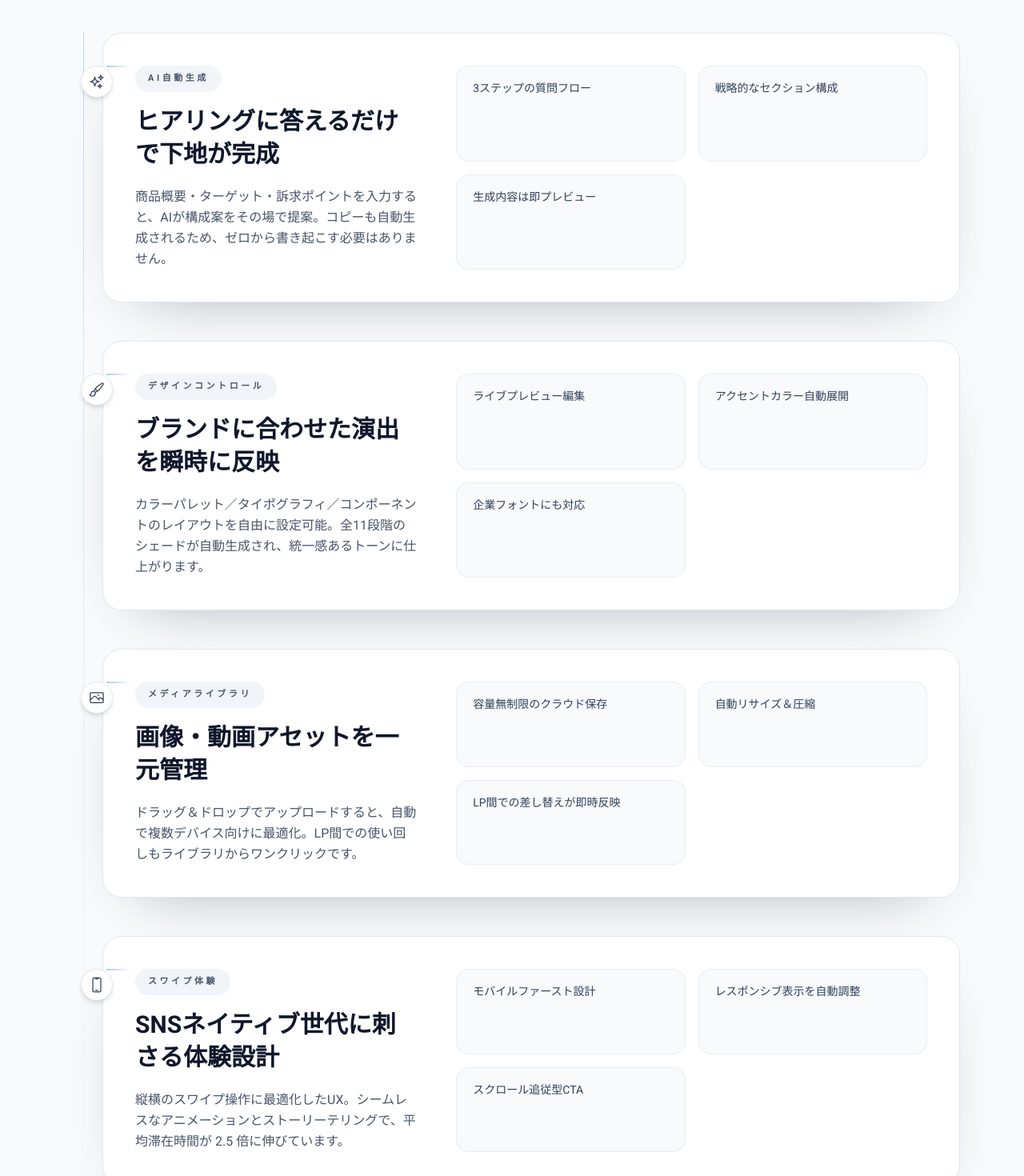
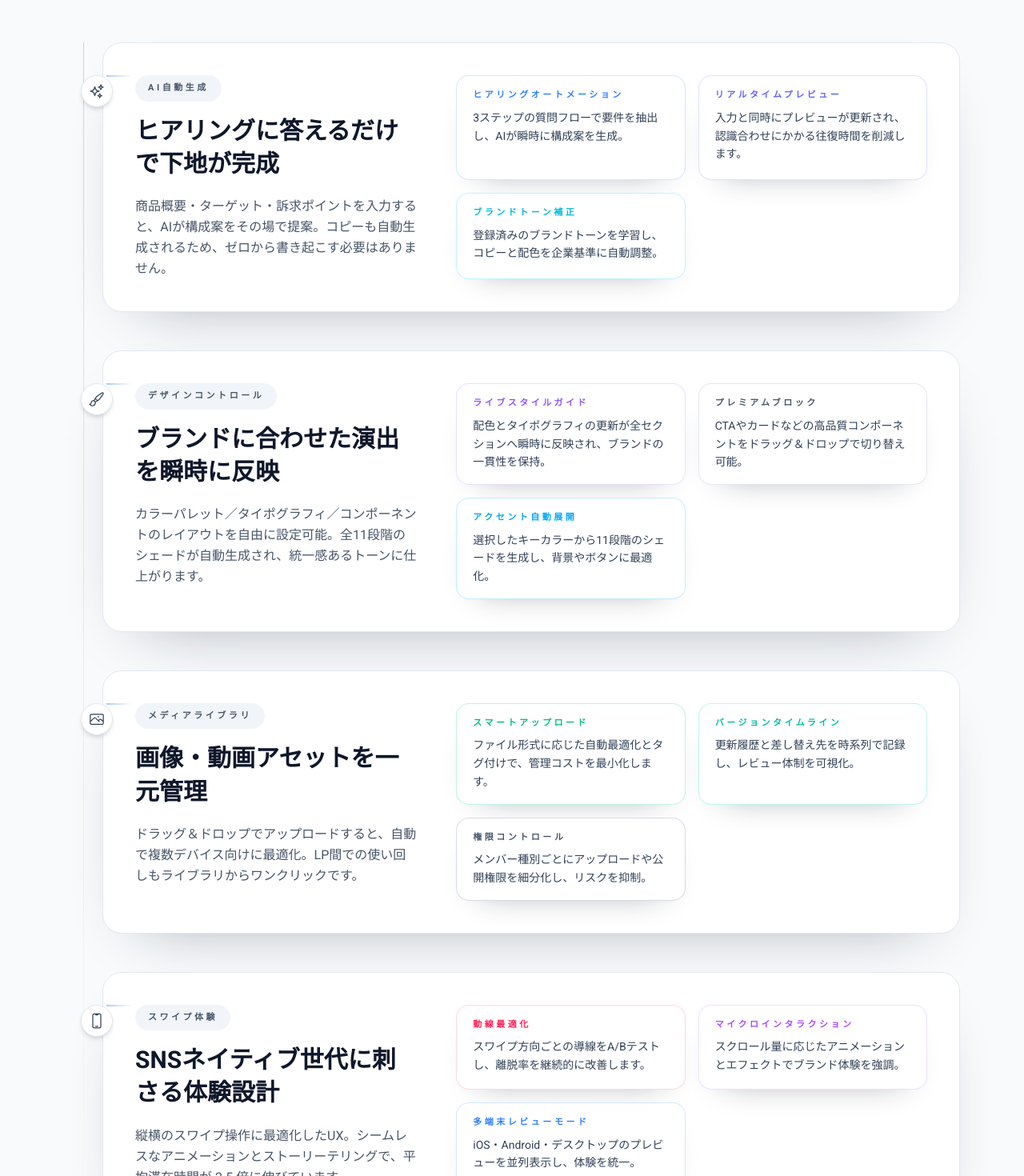
Before and after one commit to jinjinsansan/dswipe, a Next.js app: page / in a window 1280 px wide. Shown: the part 3940-5410 px from the top of the page at 80% size. Built offline with nearby package versions, Linux system fonts and the light colour scheme; a web font is replaced by a local one.

Commit message:
style: enrich feature bullets and improve metrics readability

```diff
--- a/app/page.tsx
+++ b/app/page.tsx
@@ -161,28 +161,140 @@ export default function Home() {
       tag: 'AI自動生成',
       title: 'ヒアリングに答えるだけで下地が完成',
       description: '商品概要・ターゲット・訴求ポイントを入力すると、AIが構成案をその場で提案。コピーも自動生成されるため、ゼロから書き起こす必要はありません。',
-      bullets: ['3ステップの質問フロー', '戦略的なセクション構成', '生成内容は即プレビュー']
+      bullets: [
+        {
+          title: 'ヒアリングオートメーション',
+          description: '3ステップの質問フローで要件を抽出し、AIが瞬時に構成案を生成。',
+          accent: {
+            gradient: 'from-blue-500/18 via-blue-500/6 to-transparent',
+            border: 'border-blue-400/25',
+            text: 'text-blue-500'
+          }
+        },
+        {
+          title: 'リアルタイムプレビュー',
+          description: '入力と同時にプレビューが更新され、認識合わせにかかる往復時間を削減します。',
+          accent: {
+            gradient: 'from-indigo-500/18 via-indigo-500/6 to-transparent',
+            border: 'border-indigo-400/25',
+            text: 'text-indigo-500'
+          }
+        },
+        {
+          title: 'ブランドトーン補正',
+          description: '登録済みのブランドトーンを学習し、コピーと配色を企業基準に自動調整。',
+          accent: {
+            gradient: 'from-cyan-500/16 via-cyan-500/5 to-transparent',
+            border: 'border-cyan-400/25',
+            text: 'text-cyan-500'
+          }
+        }
+      ]
     },
     {
       icon: PaintBrushIcon,
       tag: 'デザインコントロール',
       title: 'ブランドに合わせた演出を瞬時に反映',
       description: 'カラーパレット／タイポグラフィ／コンポーネントのレイアウトを自由に設定可能。全11段階のシェードが自動生成され、統一感あるトーンに仕上がります。',
-      bullets: ['ライブプレビュー編集', 'アクセントカラー自動展開', '企業フォントにも対応']
+      bullets: [
+        {
+          title: 'ライブスタイルガイド',
+          description: '配色とタイポグラフィの更新が全セクションへ瞬時に反映され、ブランドの一貫性を保持。',
+          accent: {
+            gradient: 'from-violet-500/18 via-violet-500/6 to-transparent',
+            border: 'border-violet-400/25',
+            text: 'text-violet-500'
+          }
+        },
+        {
+          title: 'プレミアムブロック',
+          description: 'CTAやカードなどの高品質コンポーネントをドラッグ＆ドロップで切り替え可能。',
+          accent: {
+            gradient: 'from-slate-600/16 via-slate-600/5 to-transparent',
+            border: 'border-slate-400/25',
+            text: 'text-slate-600'
+          }
+        },
+        {
+          title: 'アクセント自動展開',
+          description: '選択したキーカラーから11段階のシェードを生成し、背景やボタンに最適化。',
+          accent: {
+            gradient: 'from-sky-500/18 via-sky-500/6 to-transparent',
+            border: 'border-sky-400/25',
+            text: 'text-sky-500'
+          }
+        }
+      ]
     },
     {
       icon: PhotoIcon,
       tag: 'メディアライブラリ',
       title: '画像・動画アセットを一元管理',
       description: 'ドラッグ＆ドロップでアップロードすると、自動で複数デバイス向けに最適化。LP間での使い回しもライブラリからワンクリックです。',
-      bullets: ['容量無制限のクラウド保存', '自動リサイズ＆圧縮', 'LP間での差し替えが即時反映']
+      bullets: [
+        {
+          title: 'スマートアップロード',
+          description: 'ファイル形式に応じた自動最適化とタグ付けで、管理コストを最小化します。',
+          accent: {
+            gradient: 'from-emerald-500/17 via-emerald-500/6 to-transparent',
+            border: 'border-emerald-400/25',
+            text: 'text-emerald-500'
+          }
+        },
+        {
+          title: 'バージョンタイムライン',
+          description: '更新履歴と差し替え先を時系列で記録し、レビュー体制を可視化。',
+          accent: {
+            gradient: 'from-teal-500/17 via-teal-500/6 to-transparent',
+            border: 'border-teal-400/25',
+            text: 'text-teal-500'
+          }
+        },
+        {
+          title: '権限コントロール',
+          description: 'メンバー種別ごとにアップロードや公開権限を細分化し、リスクを抑制。',
+          accent: {
+            gradient: 'from-slate-700/15 via-slate-700/5 to-transparent',
+            border: 'border-slate-500/25',
+            text: 'text-slate-600'
+          }
+        }
+      ]
     },
     {
       icon: DevicePhoneMobileIcon,
       tag: 'スワイプ体験',
       title: 'SNSネイティブ世代に刺さる体験設計',
       description: '縦横のスワイプ操作に最適化したUX。シームレスなアニメーションとストーリーテリングで、平均滞在時間が 2.5 倍に伸びています。',
-      bullets: ['モバイルファースト設計', 'レスポンシブ表示を自動調整', 'スクロール追従型CTA']
+      bullets: [
+        {
+          title: '動線最適化',
+          description: 'スワイプ方向ごとの導線をA/Bテストし、離脱率を継続的に改善します。',
+          accent: {
+            gradient: 'from-rose-500/19 via-rose-500/6 to-transparent',
+            border: 'border-rose-400/25',
+            text: 'text-rose-500'
+          }
+        },
+        {
+          title: 'マイクロインタラクション',
+          description: 'スクロール量に応じたアニメーションとエフェクトでブランド体験を強調。',
+          accent: {
+            gradient: 'from-purple-500/18 via-purple-500/6 to-transparent',
+            border: 'border-purple-400/25',
+            text: 'text-purple-500'
+          }
+        },
+        {
+          title: '多端末レビューモード',
+          description: 'iOS・Android・デスクトップのプレビューを並列表示し、体験を統一。',
+          accent: {
+            gradient: 'from-blue-500/18 via-blue-500/6 to-transparent',
+            border: 'border-blue-400/25',
+            text: 'text-blue-500'
+          }
+        }
+      ]
     }
   ];
 
@@ -563,18 +675,20 @@ export default function Home() {
                 variants={fadeInUp}
                 className="relative overflow-hidden rounded-3xl border border-white/10 bg-white/10 backdrop-blur-2xl p-8 shadow-[0px_40px_120px_-60px_rgba(8,47,73,0.9)]"
               >
-                <div className="absolute -top-16 -right-10 h-44 w-44 rounded-full bg-gradient-to-br from-white/20 via-transparent to-transparent blur-3xl" />
-                <div className="mb-6 inline-flex items-center gap-3 text-slate-200/90">
-                  <metric.icon className="w-7 h-7" />
-                  <span className="text-xs uppercase tracking-[0.28em]">INSIGHT</span>
+                <div className="absolute -top-16 -right-10 h-44 w-44 rounded-full bg-gradient-to-br from-emerald-300/30 via-transparent to-transparent blur-3xl" />
+                <div className="mb-6 inline-flex items-center gap-3 text-white/90">
+                  <div className="flex h-10 w-10 items-center justify-center rounded-xl bg-gradient-to-br from-emerald-400 to-emerald-600 text-white shadow-lg shadow-emerald-500/30">
+                    <metric.icon className="w-5 h-5" />
+                  </div>
+                  <span className="text-xs uppercase tracking-[0.28em] text-emerald-200/90">INSIGHT</span>
                 </div>
-                <div className="text-5xl md:text-6xl font-semibold text-white mb-3 tracking-tight">
+                <div className="text-5xl md:text-6xl font-semibold text-white mb-3 tracking-tight drop-shadow-[0_10px_25px_rgba(16,185,129,0.35)]">
                   {metric.value}
                 </div>
-                <p className="text-sm font-medium uppercase tracking-[0.42em] text-emerald-300/80 mb-4">
+                <p className="text-sm font-medium uppercase tracking-[0.42em] text-emerald-200/90 mb-4">
                   {metric.label}
                 </p>
-                <p className="text-sm text-slate-100/80 leading-relaxed">
+                <p className="text-sm text-white/90 leading-relaxed">
                   {metric.detail}
                 </p>
               </motion.div>
@@ -635,8 +749,17 @@ export default function Home() {
                     </div>
                     <div className="grid sm:grid-cols-2 gap-4">
                       {feature.bullets.map((bullet) => (
-                        <div key={bullet} className="rounded-2xl border border-slate-200/70 bg-slate-50 px-5 py-4 text-sm text-slate-700 leading-relaxed">
-                          {bullet}
+                        <div
+                          key={bullet.title}
+                          className={`group relative overflow-hidden rounded-2xl border px-5 py-4 transition-all duration-500 bg-white/70 backdrop-blur-sm shadow-[0_18px_40px_-30px_rgba(15,23,42,0.45)] ${bullet.accent.border}`}
+                        >
+                          <div className={`absolute inset-0 bg-gradient-to-br ${bullet.accent.gradient} opacity-0 group-hover:opacity-100 transition-opacity duration-500`} />
+                          <div className="relative">
+                            <span className={`text-[11px] uppercase tracking-[0.32em] font-semibold ${bullet.accent.text} block mb-2`}>{bullet.title}</span>
+                            <p className="text-sm text-slate-700 leading-relaxed">
+                              {bullet.description}
+                            </p>
+                          </div>
                         </div>
                       ))}
                     </div>
```
